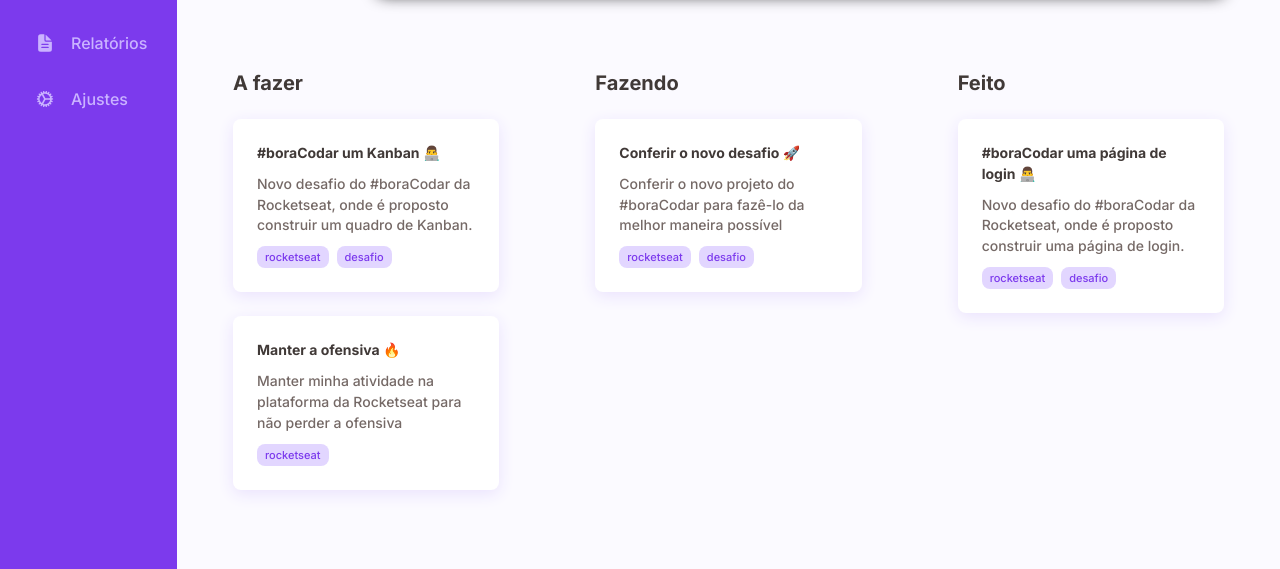
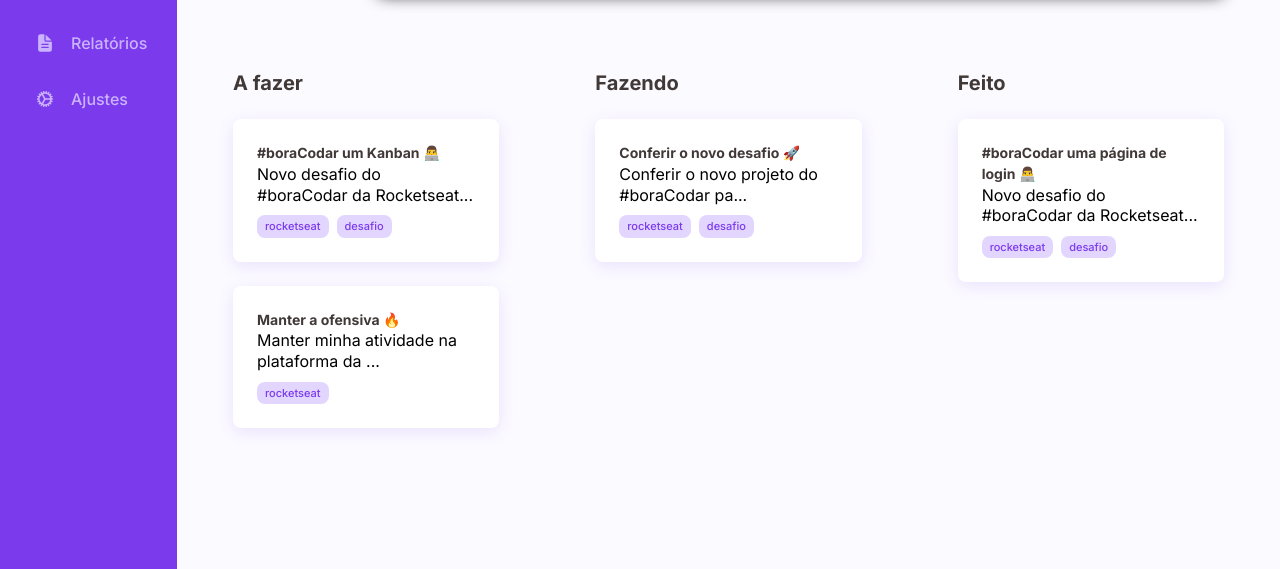
Before and after one commit to robert-sampaio/boracodar, a plain HTML site: page 12-kanban/index.html in a window 1280 px wide. Shown: the part 231-800 px from the top of the page. Drawn offline with nearby package versions, Linux system fonts and the light colour scheme.

Commit message:
reduce card's description

```diff
--- a/12-kanban/index.html
+++ b/12-kanban/index.html
@@ -77,7 +77,7 @@
             <div class="cards">
               <div class="card">
                 <h3>#boraCodar um Kanban 👨‍💻</h3>
-                <p>
+                <p class="dots">
                   Novo desafio do #boraCodar da Rocketseat, onde é proposto construir um quadro de Kanban.
                 </p>
                 <div class="tags">
@@ -88,7 +88,7 @@
 
               <div class="card">
                 <h3>Manter a ofensiva 🔥</h3>
-                <p>
+                <p class="dots">
                  Manter minha atividade na plataforma da Rocketseat para não perder a ofensiva
                 </p>
                 <div class="tags">
@@ -103,7 +103,7 @@
             <div class="cards">
               <div class="card">
                 <h3>Conferir o novo desafio 🚀</h3>
-                <p>
+                <p class="dots">
                  Conferir o novo projeto do #boraCodar para fazê-lo da melhor maneira possível
                 </p>
                 <div class="tags">
@@ -119,7 +119,7 @@
             <div class="cards">
               <div class="card">
                 <h3>#boraCodar uma página de login 👨‍💻</h3>
-                <p>
+                <p class="dots">
                  Novo desafio do #boraCodar da Rocketseat, onde é proposto construir uma página de login.
                 </p>
                 <div class="tags">
@@ -136,5 +136,7 @@
 
   <script type="module" src="https://unpkg.com/ionicons@7.1.0/dist/ionicons/ionicons.esm.js"></script>
   <script nomodule src="https://unpkg.com/ionicons@7.1.0/dist/ionicons/ionicons.js"></script>
+
+  <script src="index.js"></script>
 </body>
 </html>
--- /dev/null
+++ b/12-kanban/index.js
@@ -0,0 +1,8 @@
+const elements = document.querySelectorAll('.dots')
+const LIMIT = 40
+
+for (let p of elements) {
+  const aboveLimit = p.innerText.length > LIMIT
+  const dotsOrEmpty = aboveLimit ? '...' : ''
+  p.innerText = p.innerText.substring(0, LIMIT) + dotsOrEmpty
+}
--- a/12-kanban/style.css
+++ b/12-kanban/style.css
@@ -194,7 +194,7 @@ section.kanban h2 {
   color: #403937;
 }
 
-.card p {
+.card .dots p {
   font-weight: 500;
   font-size: 1.4rem;
 
@@ -202,6 +202,7 @@ section.kanban h2 {
 
   margin-top: 1rem;
 }
+
 
 .card .tags {
   margin-top: 1rem;
```
